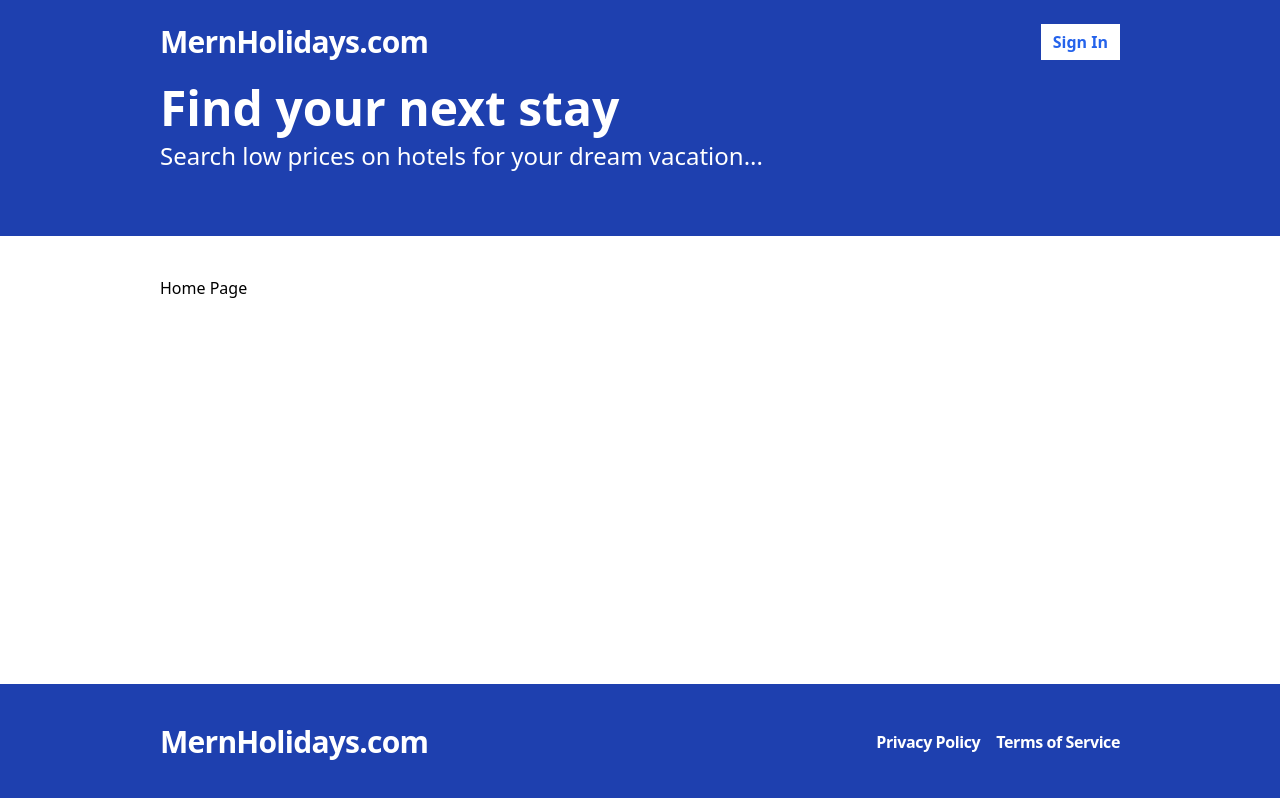
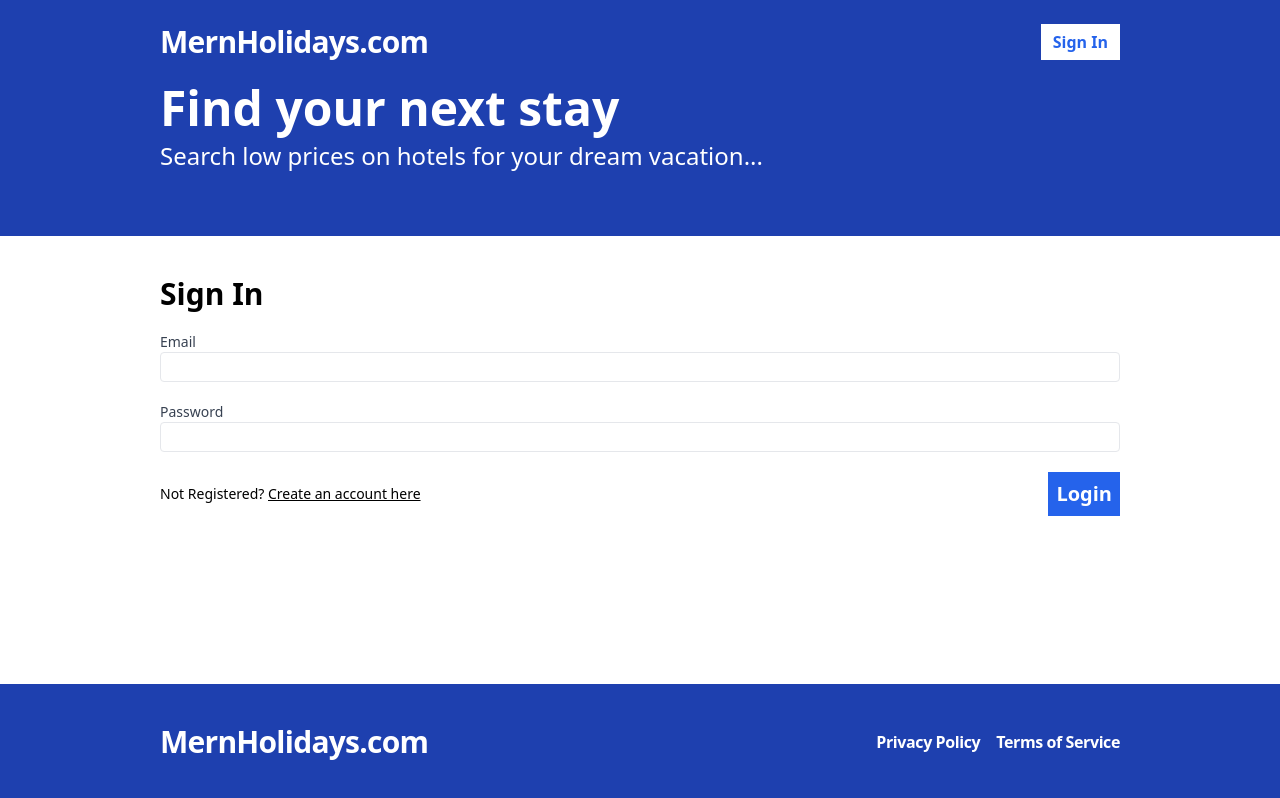
Before and after one commit to MatthewWong68/MERN-booking-app, a React (Vite) app in the folder frontend/: page /sign-in in a window 1280 px wide. Before the commit this address led to /. Built offline with nearby package versions, Linux system fonts and the light colour scheme; no server answers.

Commit message:
Added logout.

```diff
--- a/frontend/src/App.tsx
+++ b/frontend/src/App.tsx
@@ -6,6 +6,7 @@
 } from "react-router-dom";
 import Layout from "./layouts/Layout";
 import Register from "./pages/Register";
+import SignIn from "./pages/SignIn";
 
 const App = () => {
   return (
@@ -27,7 +28,22 @@
             </Layout>
           }
         />
-        <Route path="/register" element={<Layout><Register /></Layout>} />
+        <Route
+          path="/register"
+          element={
+            <Layout>
+              <Register />
+            </Layout>
+          }
+        />
+        <Route
+          path="/sign-in"
+          element={
+            <Layout>
+              <SignIn />
+            </Layout>
+          }
+        />
         <Route path="*" element={<Navigate to="/" />} />
       </Routes>
     </Router>
--- a/frontend/src/api-client.ts
+++ b/frontend/src/api-client.ts
@@ -1,4 +1,5 @@
 import { RegisterFormData } from "./pages/Register";
+import { SignInFormData } from "./pages/SignIn";
 
 const API_BASE_URL = import.meta.env.VITE_API_BASE_URL;
 
@@ -19,14 +20,42 @@
     }
 };
 
+export const signIn = async (formData: SignInFormData) => {
+    const response = await fetch(`${API_BASE_URL}/api/auth/login`, {
+        method: "POST",
+        credentials: "include",
+        headers: {
+            "Content-Type": "application/json"
+        },
+        body: JSON.stringify(formData)
+    })
+
+    const body = await response.json();
+    if (!response.ok) {
+        throw new Error(body.message);
+    }
+    return body;
+};
+
 export const validateToken = async () => {
     const response = await fetch(`${API_BASE_URL}/api/auth/validate-token`, {
         credentials: "include"
     });
 
-    if(!response.ok){
+    if (!response.ok){
         throw new Error("Token invalid");
     }
 
     return response.json();
-}
+};
+
+export const signOut = async () => {
+    const response = await fetch(`${API_BASE_URL}/api/auth/logout`, {
+        credentials: "include",
+        method: "POST"
+    });
+
+    if (!response.ok) {
+        throw new Error("Error during sign out");
+    }
+};
--- a/frontend/src/components/Header.tsx
+++ b/frontend/src/components/Header.tsx
@@ -1,5 +1,6 @@
 import { Link } from "react-router-dom";
 import { useAppContext } from "../contexts/AppContext";
+import SignOutButton from "./SignOutButton";
 
 const Header = () => {
     const { isLoggedIn } = useAppContext();
@@ -13,9 +14,19 @@
                 <span className="flex space-x-2">
                     {isLoggedIn ? (
                         <>
-                            <Link to="/my-bookings">My Bookings</Link>
-                            <Link to="/my-hotels">My Hotels</Link>
-                            <button>Sign out</button>
+                            <Link
+                                className="flex items-center text-white px-3 font-bold hover:bg-blue-600"
+                                to="/my-bookings"
+                            >
+                                My Bookings
+                            </Link>
+                            <Link
+                                className="flex items-center text-white px-3 font-bold hover:bg-blue-600"
+                                to="/my-hotels"
+                            >
+                                My Hotels
+                            </Link>
+                            <SignOutButton />
                         </>
                     ) : (
                         <Link
--- /dev/null
+++ b/frontend/src/components/SignOutButton.tsx
@@ -0,0 +1,33 @@
+import { useMutation, useQueryClient } from "react-query";
+import * as apiClient from "../api-client";
+import { useAppContext } from "../contexts/AppContext";
+
+const SignOutButton = () => {
+    const queryClient = useQueryClient();
+    const { showToast } = useAppContext();
+
+    const mutation = useMutation(apiClient.signOut, {
+        onSuccess: async () => {
+            await queryClient.invalidateQueries("validateToken");
+            showToast({ message: "Signed Out!", type: "SUCCESS" });
+        },
+        onError: (error: Error) => {
+            showToast({ message: error.message, type: "ERROR" })
+        },
+    });
+
+    const handleClick = () => {
+        mutation.mutate();
+    };
+
+    return (
+        <button
+            onClick={handleClick}
+            className="text-blue-600 px-3 font-bold bg-white hover:bg-gray-100"
+        >
+            Sign Out
+        </button>
+    );
+};
+
+export default SignOutButton;
--- a/frontend/src/pages/Register.tsx
+++ b/frontend/src/pages/Register.tsx
@@ -1,5 +1,5 @@
 import { useForm } from "react-hook-form";
-import { useMutation } from "react-query";
+import { useMutation, useQueryClient } from "react-query";
 import * as apiClient from "../api-client";
 import { useAppContext } from "../contexts/AppContext";
 import { useNavigate } from "react-router-dom";
@@ -13,6 +13,7 @@
 };
 
 const Register = () => {
+    const queryClient = useQueryClient();
     const navigate = useNavigate();
     const { showToast } = useAppContext();
 
@@ -24,8 +25,9 @@
     } = useForm<RegisterFormData>();
 
     const mutation = useMutation(apiClient.register, {
-        onSuccess: () => {
+        onSuccess: async () => {
             showToast({ message: "Registration Success!", type: "SUCCESS" });
+            await queryClient.invalidateQueries("validateToken");
             navigate("/");
         },
         onError: (error: Error ) => {
--- /dev/null
+++ b/frontend/src/pages/SignIn.tsx
@@ -0,0 +1,84 @@
+import { useForm } from "react-hook-form";
+import { useMutation, useQueryClient } from "react-query";
+import * as apiClient from "../api-client";
+import { useAppContext } from "../contexts/AppContext";
+import { Link, useNavigate } from "react-router-dom";
+
+export type SignInFormData = {
+    email: string;
+    password: string;
+};
+
+const SignIn = () => {
+    const { showToast } = useAppContext();
+    const navigate = useNavigate();
+    const queryClient = useQueryClient();
+
+    const {
+        register,
+        formState: { errors },
+        handleSubmit,
+    } = useForm<SignInFormData>();
+
+    const mutation = useMutation(apiClient.signIn, {
+        onSuccess: async () => {
+            showToast({ message: "Sign in Successful", type: "SUCCESS" });
+            await queryClient.invalidateQueries("validateToken");
+            navigate("/");
+        },
+        onError: (error: Error) => {
+            showToast({ message: error.message, type: "ERROR" });
+        },
+    });
+
+    const onSubmit = handleSubmit((data) => {
+       mutation.mutate(data);
+    });
+
+    return (
+        <form className="flex flex-col gap-5" onSubmit={onSubmit}>
+            <h2 className="text-3xl font-bold">Sign In</h2>
+            <label className="text-gray-700 text-sm fonr-bold flex-1">
+                Email
+                <input
+                    type="email"
+                    className="border rounded w-full py-1 px-2 font-normal"
+                    {...register("email", { required: "This field is required" })}
+                ></input>
+                {errors.email && (
+                    <span className="text-red-500">{errors.email.message}</span>
+                )}
+            </label>
+            <label className="text-gray-700 text-sm fonr-bold flex-1">
+                Password
+                <input
+                    type="password"
+                    className="border rounded w-full py-1 px-2 font-normal"
+                    {...register("password", {
+                        required: "This field is required",
+                        minLength: {
+                            value: 6,
+                            message: "Password must be at least 6 characters"
+                        },
+                    })}
+                ></input>
+                {errors.password && (
+                    <span className="text-red-500">{errors.password.message}</span>
+                )}
+            </label>
+            <span className="flex items-center justify-between">
+                <span className="text-sm">
+                    Not Registered? <Link className="underline" to="/register">Create an account here</Link>
+                </span>
+                <button
+                    type="submit"
+                    className="bg-blue-600 text-white p-2 font-bold hover:bg-blue-500 text-xl"
+                >
+                    Login
+                </button>
+            </span>
+        </form>
+    )
+}
+
+export default SignIn;
```
Also changed, not shown: 1 other file (tests, documents, lock files or other folders).
